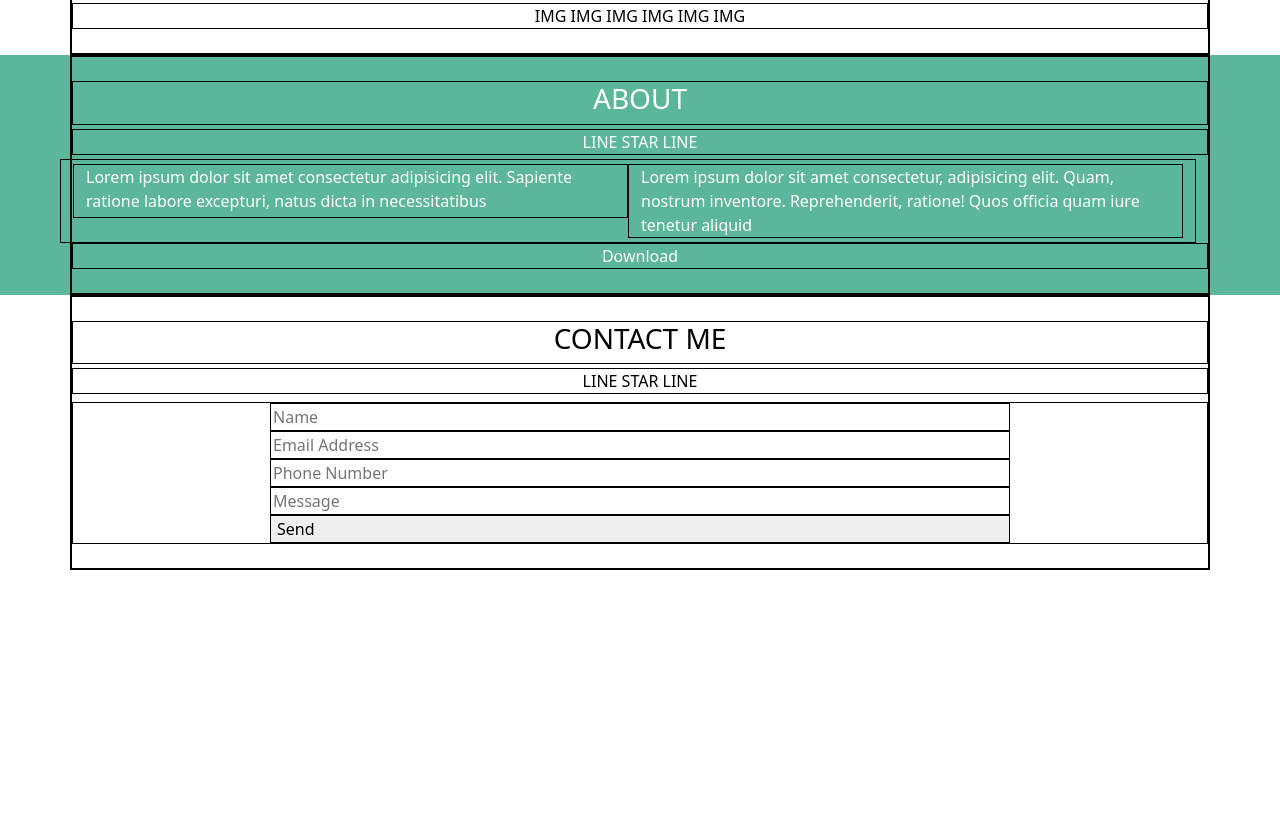
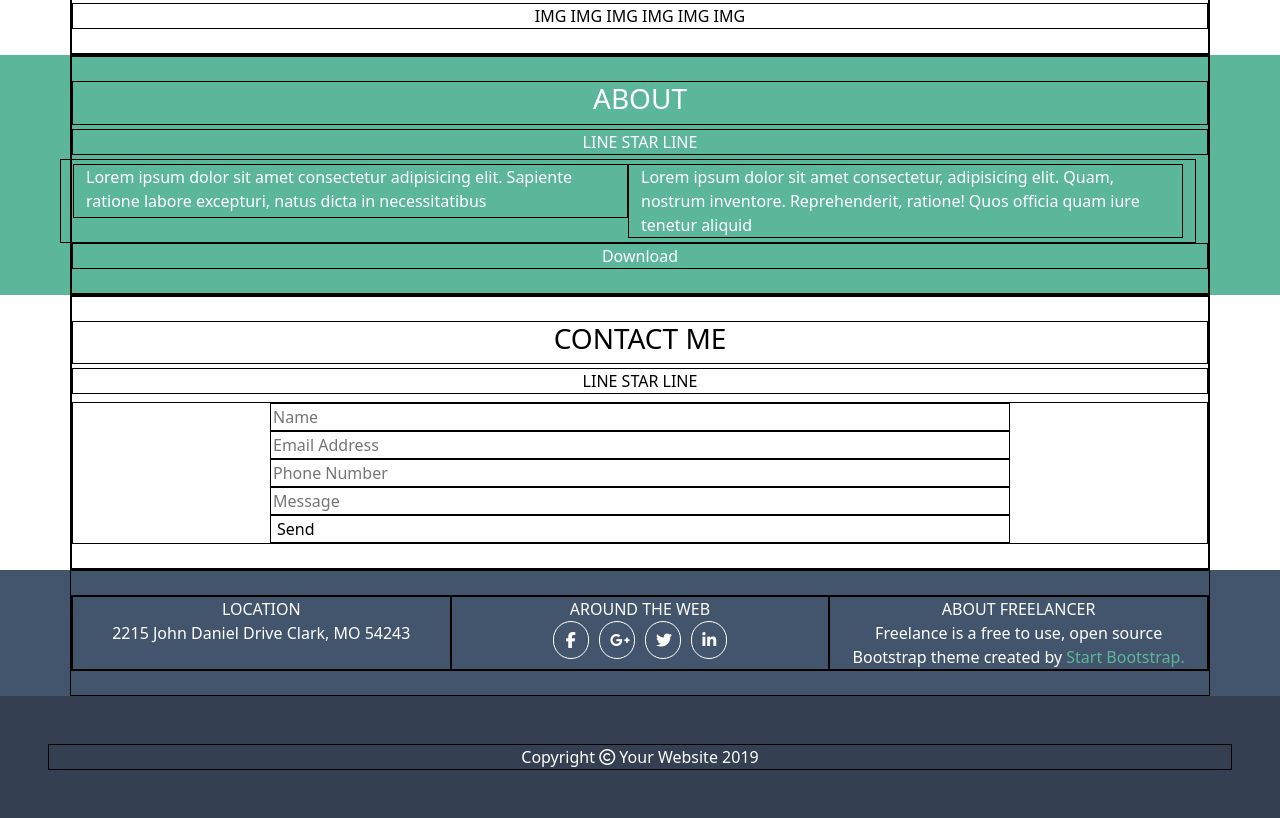
Before and after one commit to juri931/html-css-bootstrap-freelancer, a plain HTML site: page index.html in a window 1280 px wide. Shown: the part 403-1221 px from the top of the page. Before the commit the page ends 973 px from the top, so only its background shows below. Drawn offline with nearby package versions, Linux system fonts and the light colour scheme.

Commit message:
[add] footer

```diff
--- a/css/style.css
+++ b/css/style.css
@@ -13,3 +13,23 @@ header{
 #green{
   background-color: rgb(92, 183, 154);
 }
+
+#f-1{
+  background-color: rgb(67, 84, 109);
+}
+
+#text-green{
+  color: rgb(92, 183, 154);
+}
+
+#f-1 i{
+  border: 1px solid white;
+  border-radius: 30px;
+  padding: 10px;
+  margin: 0 3px;
+  width: 36px;
+}
+
+#f-2{
+  background-color: rgb(52, 64, 81);
+}
--- a/index.html
+++ b/index.html
@@ -4,8 +4,13 @@
   <meta charset="UTF-8">
   <meta name="viewport" content="width=device-width, initial-scale=1.0">
   <link rel="stylesheet" href="css/style.css">
+  <!-- Bootstrap -->
   <link href="https://cdn.jsdelivr.net/npm/bootstrap@5.3.2/dist/css/bootstrap.min.css" rel="stylesheet"
     integrity="sha384-T3c6CoIi6uLrA9TneNEoa7RxnatzjcDSCmG1MXxSR1GAsXEV/Dwwykc2MPK8M2HN" crossorigin="anonymous">
+  <!-- ICONS -->
+  <link rel="stylesheet" href="https://cdnjs.cloudflare.com/ajax/libs/font-awesome/6.5.1/css/all.min.css"
+    integrity="sha512-DTOQO9RWCH3ppGqcWaEA1BIZOC6xxalwEsw9c2QQeAIftl+Vegovlnee1c9QX4TctnWMn13TZye+giMm8e2LwA=="
+    crossorigin="anonymous" referrerpolicy="no-referrer" />
   <title>Bootstrap Freelancer</title>
 </head>
 <body>
@@ -112,7 +117,7 @@
 
               <input class="col-8" type="text" name="message" placeholder="Message">
 
-              <input class="col-8 text-start " type="submit" value="Send">
+              <input class="col-8 text-start bg-white" type="submit" value="Send">
             </form>
           </div>
         </div>
@@ -120,6 +125,42 @@
     </section>
     <!-- /CONTACT ME -->
   </main>
+  <!-- /MAIN -->
+
+  <!-- FOOTER -->
+  <footer>
+    <section id="f-1">
+      <div class="container">
+        <div class="row text-white text-center my-4">
+
+          <div class="col-4">
+            <span>LOCATION</span><br>
+            <span>2215 John Daniel Drive Clark, MO 54243</span>
+          </div>
+
+          <div class="col-4">AROUND THE WEB<br>
+            <i class="fa-brands fa-facebook-f"></i>
+            <i class="fa-brands fa-google-plus-g"></i>
+            <i class="fa-brands fa-twitter"></i>
+            <i class="fa-brands fa-linkedin-in"></i>
+          </div>
+
+          <div class="col-4">
+            <span>ABOUT FREELANCER</span><br>
+            <span>Freelance is a free to use, open source Bootstrap theme created by <span id="text-green">Start Bootstrap.</span></span>
+          </div>
+        </div>
+      </div>
+    </section>
+
+    <section id="f-2" class="p-5 ">
+      <div class="col-12 text-center text-white">
+        <span>Copyright <i class="fa-regular fa-copyright"></i> Your Website 2019</span></div>
+    </section>
+  </footer>
+  <!-- /FOOTER -->
+
+
 
 </body>
 </html>
```
